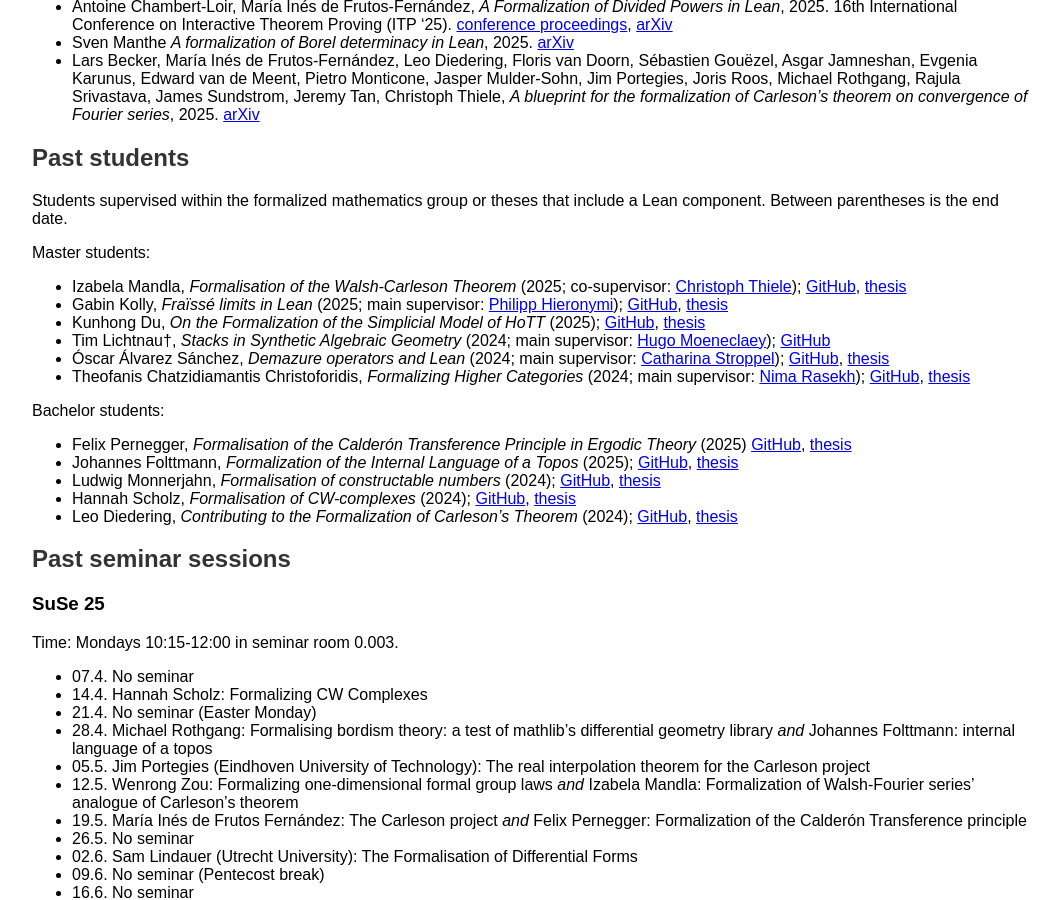
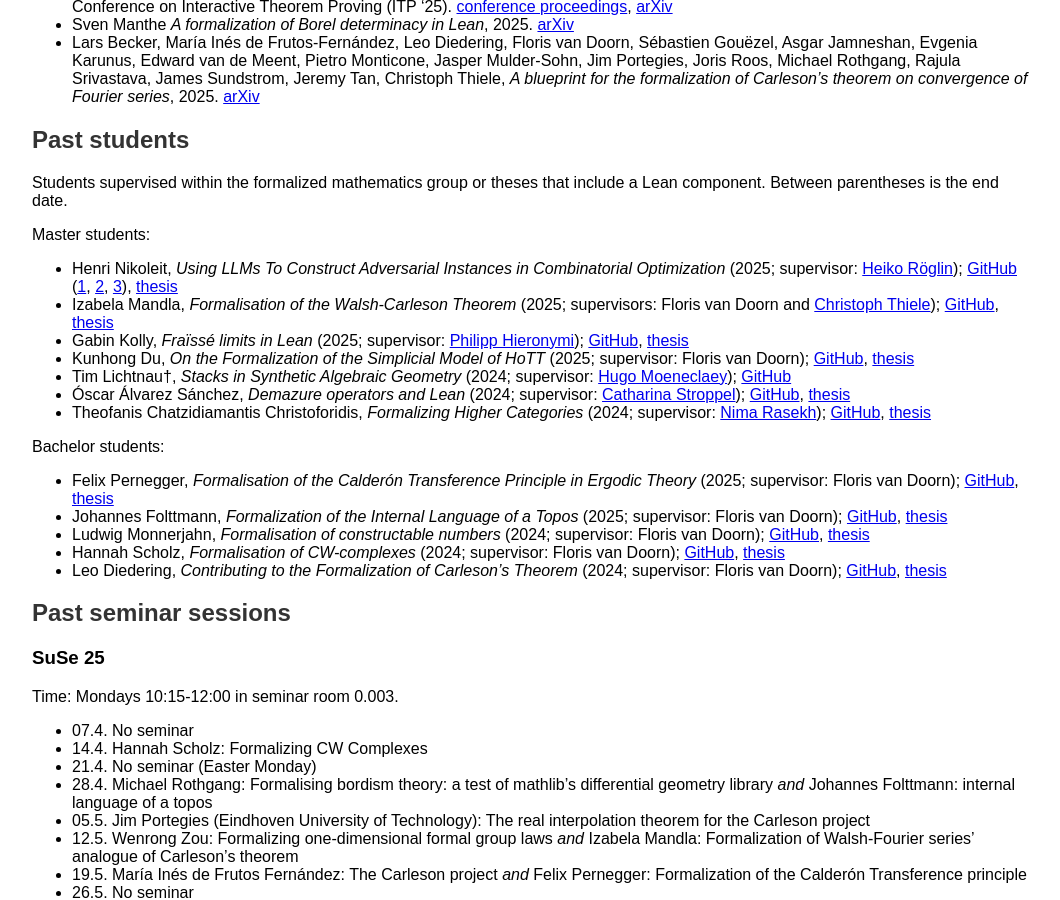
Before and after one commit to fpvandoorn/fpvandoorn.github.io, a Jekyll site: the page built from formalized-mathematics.md, in a window 1280 px wide and 900 px high, scrolled down 1494 px. Shown: the whole window, without its empty margins (108-1168 px from the left). Built offline with Jekyll 4.4.1, drawn with Linux system fonts in a browser that asks for light colours; our own code applies the rules of GitHub Pages for plain Markdown files; some of the changed text lies outside the part shown.

Commit message:
uniformize supervisors, add Henri to past students

```diff
--- a/formalized-mathematics.md
+++ b/formalized-mathematics.md
@@ -28,7 +28,6 @@
 
 Students supervised within the formalized mathematics group:
 
-* Henri Nikoleit (master, main supervisor: [Heiko Röglin](http://roeglin.org/))
 * Samantha Naranjo Guevara (master, main supervisor: Michael Rothgang)
 * Wenrong Zou (master, main supervisor: María Inés de Frutos-Fernández)
 
@@ -89,19 +88,20 @@
 Students supervised within the formalized mathematics group or theses that include a Lean component. Between parentheses is the end date.
 
 Master students:
-* Izabela Mandla, *Formalisation of the Walsh-Carleson Theorem* (2025; co-supervisor: [Christoph Thiele](https://www.math.uni-bonn.de/people/thiele/index.html)); [GitHub](https://github.com/izamandla/carleson/tree/master/Carleson/Project), [thesis](theses/IzabelaMandla.pdf)
-* Gabin Kolly, *Fraïssé limits in Lean* (2025; main supervisor: [Philipp Hieronymi](https://www.math.uni-bonn.de/people/phierony/)); [GitHub](https://github.com/GabinKolly), [thesis](theses/GabinKolly.pdf)
-* Kunhong Du, *On the Formalization of the Simplicial Model of HoTT* (2025); [GitHub](https://github.com/KunhongDu/HoTT-Model), [thesis](theses/KunhongDu.pdf) <!-- PhD with Nicolai Kraus -->
-* Tim Lichtnau†, *Stacks in Synthetic Algebraic Geometry* (2024; main supervisor: [Hugo Moeneclaey](https://www.hugomoeneclaey.com/)); [GitHub](https://github.com/timlichtnau/)
-* Óscar Álvarez Sánchez, *Demazure operators and Lean* (2024; main supervisor: [Catharina Stroppel](https://www.math.uni-bonn.de/ag/stroppel/)); [GitHub](https://github.com/bolito2/DemazureOperatorsLean), [thesis](theses/OscarAlvarez.pdf)
-* Theofanis Chatzidiamantis Christoforidis, *Formalizing Higher Categories* (2024; main supervisor: [Nima Rasekh](https://nimarasekh.github.io/)); [GitHub](https://github.com/thchatzidiamantis/sHoTT), [thesis](theses/TheofanisChristoforidis.pdf) <!-- PhD in London, Western Ontario -->
+* Henri Nikoleit, *Using LLMs To Construct Adversarial Instances in Combinatorial Optimization* (2025; supervisor: [Heiko Röglin](http://roeglin.org/)); [GitHub](https://github.com/lumi-a?tab=repositories) ([1](https://github.com/lumi-a/funsearch), [2](https://github.com/lumi-a/exact-clustering), [3](https://github.com/lumi-a/py-exact-clustering)), [thesis](theses/HenriNikoleit.pdf)
+* Izabela Mandla, *Formalisation of the Walsh-Carleson Theorem* (2025; supervisors: Floris van Doorn and [Christoph Thiele](https://www.math.uni-bonn.de/people/thiele/index.html)); [GitHub](https://github.com/izamandla/carleson/tree/master/Carleson/Project), [thesis](theses/IzabelaMandla.pdf)
+* Gabin Kolly, *Fraïssé limits in Lean* (2025; supervisor: [Philipp Hieronymi](https://www.math.uni-bonn.de/people/phierony/)); [GitHub](https://github.com/GabinKolly), [thesis](theses/GabinKolly.pdf)
+* Kunhong Du, *On the Formalization of the Simplicial Model of HoTT* (2025; supervisor: Floris van Doorn); [GitHub](https://github.com/KunhongDu/HoTT-Model), [thesis](theses/KunhongDu.pdf) <!-- PhD with Nicolai Kraus -->
+* Tim Lichtnau†, *Stacks in Synthetic Algebraic Geometry* (2024; supervisor: [Hugo Moeneclaey](https://www.hugomoeneclaey.com/)); [GitHub](https://github.com/timlichtnau/)
+* Óscar Álvarez Sánchez, *Demazure operators and Lean* (2024; supervisor: [Catharina Stroppel](https://www.math.uni-bonn.de/ag/stroppel/)); [GitHub](https://github.com/bolito2/DemazureOperatorsLean), [thesis](theses/OscarAlvarez.pdf)
+* Theofanis Chatzidiamantis Christoforidis, *Formalizing Higher Categories* (2024; supervisor: [Nima Rasekh](https://nimarasekh.github.io/)); [GitHub](https://github.com/thchatzidiamantis/sHoTT), [thesis](theses/TheofanisChristoforidis.pdf) <!-- PhD in London, Western Ontario -->
 
 Bachelor students:
-* Felix Pernegger, *Formalisation of the Calderón Transference Principle in Ergodic Theory* (2025) [GitHub](https://github.com/felixpernegger/ErgodicAverages), [thesis](theses/FelixPernegger.pdf)
-* Johannes Folttmann, *Formalization of the Internal Language of a Topos* (2025); [GitHub](https://github.com/johannesfoltt/topos), [thesis](theses/JohannesFolttmann.pdf)
-* Ludwig Monnerjahn, *Formalisation of constructable numbers* (2024); [GitHub](https://github.com/Louis-Le-Grand/Formalisation-of-constructable-numbers), [thesis](theses/LudwigMonnerjahn.pdf)
-* Hannah Scholz, *Formalisation of CW-complexes* (2024); [GitHub](https://github.com/scholzhannah/CWComplexes/), [thesis](theses/HannahScholz.pdf)
-* Leo Diedering, *Contributing to the Formalization of Carleson's Theorem* (2024); [GitHub](https://github.com/ldiedering), [thesis](theses/LeoDiedering.pdf)
+* Felix Pernegger, *Formalisation of the Calderón Transference Principle in Ergodic Theory* (2025; supervisor: Floris van Doorn); [GitHub](https://github.com/felixpernegger/ErgodicAverages), [thesis](theses/FelixPernegger.pdf)
+* Johannes Folttmann, *Formalization of the Internal Language of a Topos* (2025; supervisor: Floris van Doorn); [GitHub](https://github.com/johannesfoltt/topos), [thesis](theses/JohannesFolttmann.pdf)
+* Ludwig Monnerjahn, *Formalisation of constructable numbers* (2024; supervisor: Floris van Doorn); [GitHub](https://github.com/Louis-Le-Grand/Formalisation-of-constructable-numbers), [thesis](theses/LudwigMonnerjahn.pdf)
+* Hannah Scholz, *Formalisation of CW-complexes* (2024; supervisor: Floris van Doorn); [GitHub](https://github.com/scholzhannah/CWComplexes/), [thesis](theses/HannahScholz.pdf)
+* Leo Diedering, *Contributing to the Formalization of Carleson's Theorem* (2024; supervisor: Floris van Doorn); [GitHub](https://github.com/ldiedering), [thesis](theses/LeoDiedering.pdf)
 
 
 ## Past seminar sessions
```
